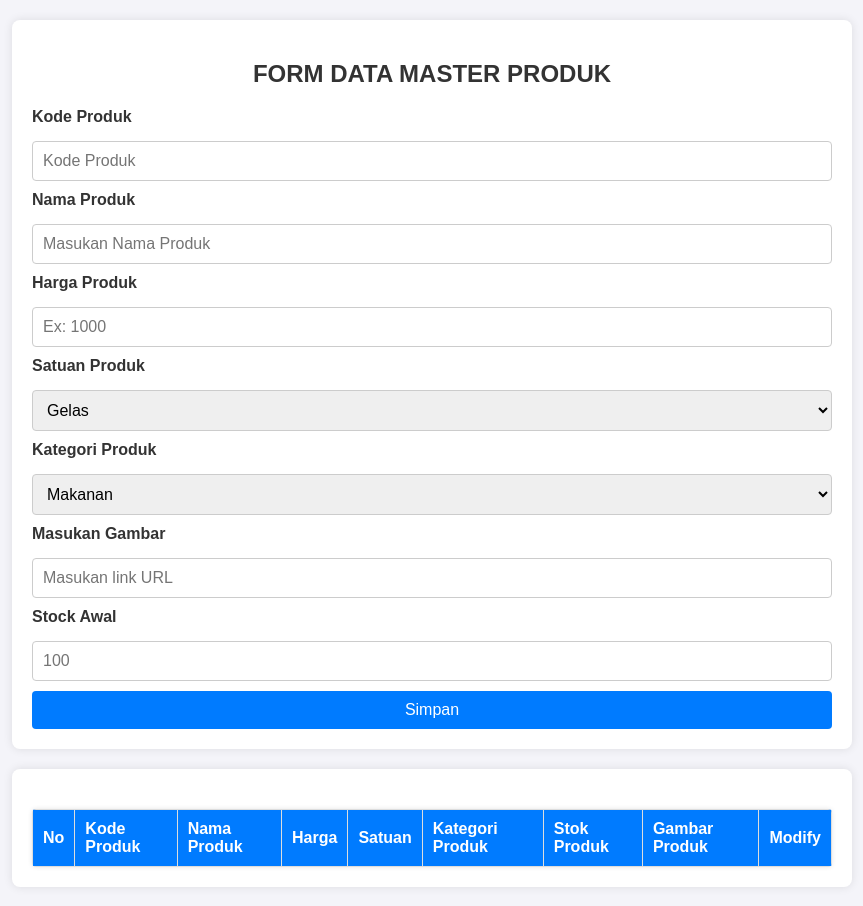
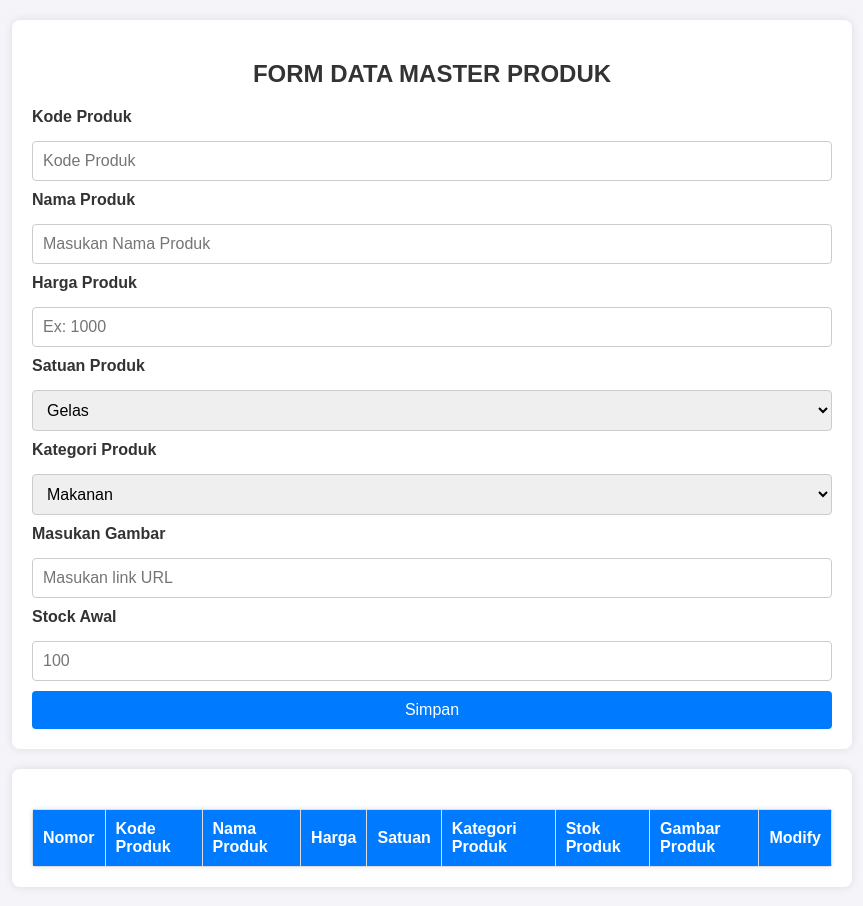
Before and after one commit to ardenpratamamaskuri404/project_progdasAAS, a plain HTML site: page index.html in a window 1280 px wide. Shown: the whole page, without its empty margins (208-1071 px from the left). Drawn offline with Linux system fonts and the light colour scheme.

Commit message:
perubahan nama kolom

```diff
--- a/index.html
+++ b/index.html
@@ -38,7 +38,7 @@
         <table id="productTable">
             <thead>
                 <tr>
-                    <th>No</th>
+                    <th>Nomor</th>
                     <th>Kode Produk</th>
                     <th>Nama Produk</th>
                     <th>Harga</th>
```
